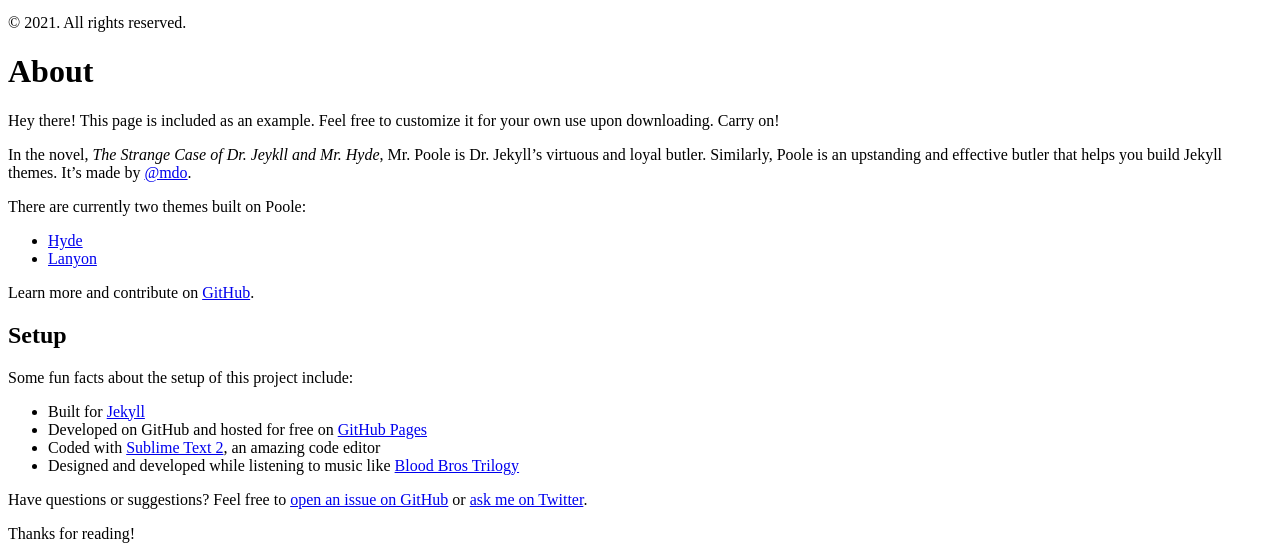
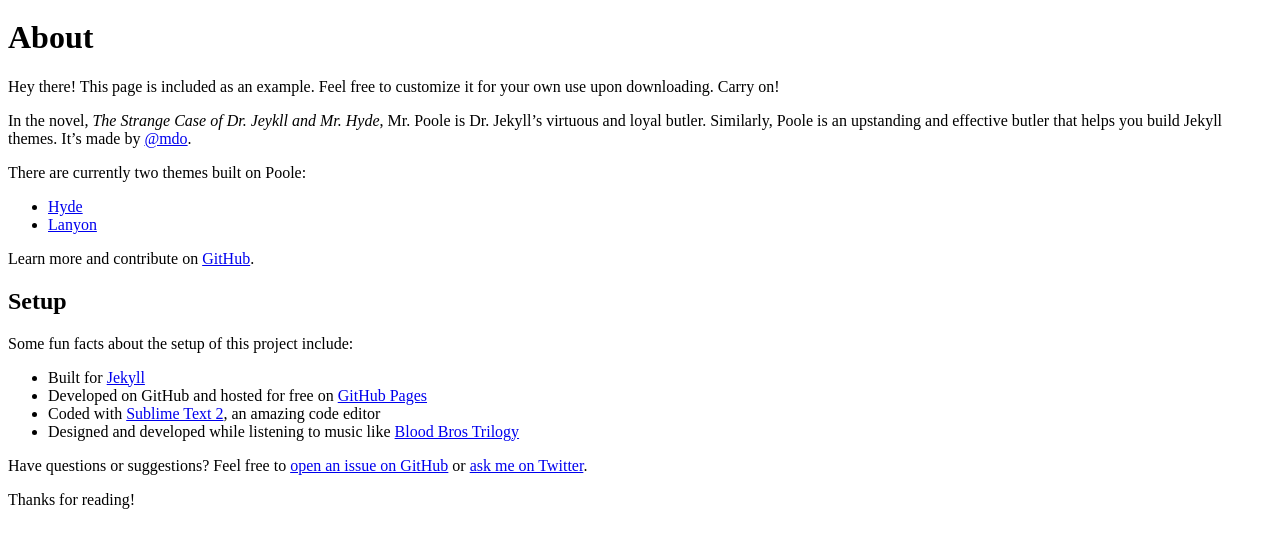
Before and after one commit to cmoserj/culturologies, a Jekyll site: the page built from about.md, in a window 1280 px wide. Shown: the part 446-1005 px from the top of the page. Built offline with Jekyll 4.4.1, drawn with Linux system fonts in a browser that asks for light colours; after the commit the page ends 971 px from its top, so only the background shows below that; some of the changed text lies outside the part shown.

Commit message:
Update sidebar

```diff
--- a/_includes/sidebar.html
+++ b/_includes/sidebar.html
@@ -27,11 +27,8 @@
         {% endif %}
       {% endfor %}
 
-      <a class="sidebar-nav-item" href="{{ site.github.repo }}/archive/v{{ site.version }}.zip">Download</a>
-      <a class="sidebar-nav-item" href="{{ site.github.repo }}">GitHub project</a>
-      <span class="sidebar-nav-item">Currently v{{ site.version }}</span>
+      <a class="sidebar-nav-item" href="https://culturologies.wordpress.com/">Blog</a>
+      <a class="sidebar-nav-item" href="https://twitter.com/LTF_01">Twitter</a>
     </nav>
-
-    <p>&copy; {{ site.time | date: '%Y' }}. All rights reserved.</p>
   </div>
 </div>
```
